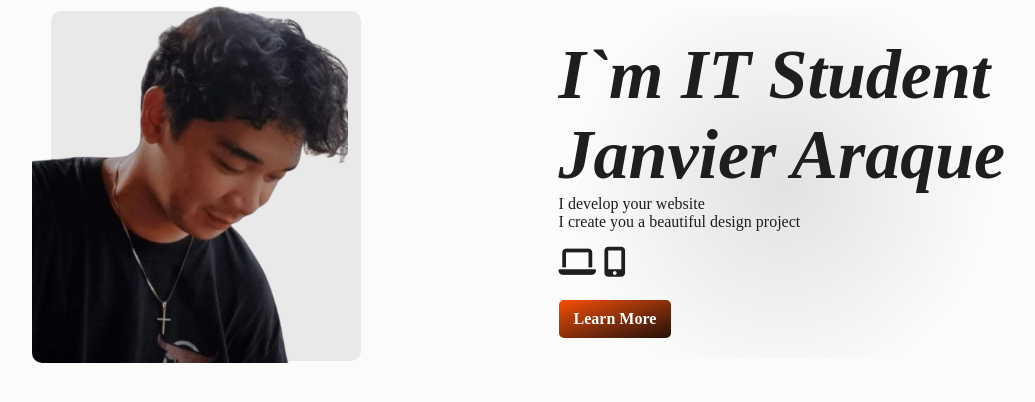
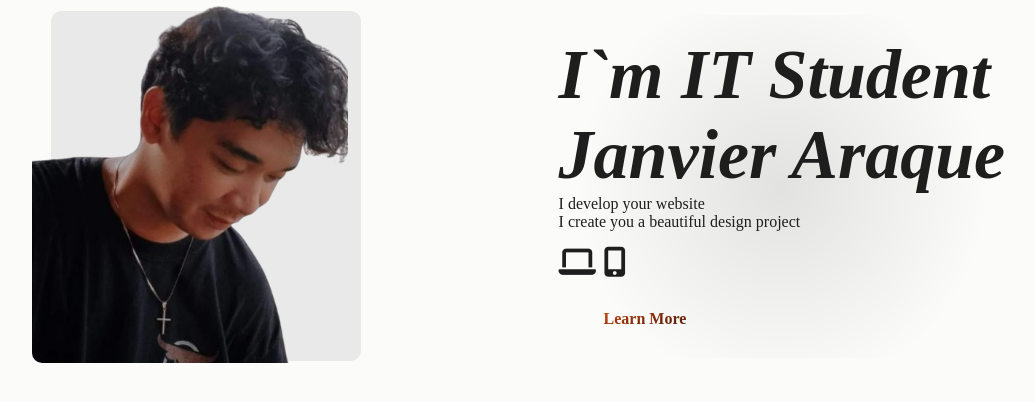
Before and after one commit to mRPy30/portfolio, a PHP site: page / in a window 1280 px wide. Shown: the part 241-643 px from the top of the page, without its empty margins (102-1137 px from the left). Run offline with PHP 8.4, Linux system fonts and the light colour scheme; some web fonts are replaced.

Commit message:
Update style.css

```diff
--- a/style.css
+++ b/style.css
@@ -23,6 +23,9 @@ body {
 
 .darkmode .logo {
   color: var(--darkmodeGradient--);
+  -webkit-background-clip: text;
+  -webkit-text-fill-color: transparent;
+  background-clip: text;
 }
 
 .darkmode h1, .darkmode p {
@@ -43,6 +46,10 @@ body {
 
 .darkmode .button, .btn {
   background: linear-gradient(to right, #f83600, #fd6900, #fe9000, #fdb300, #f9d423);
+  -webkit-background-clip: text;
+  -webkit-text-fill-color: transparent;
+  background-clip: text;
+  margin-left: 30px;
 }
 
 .darkmode .body-content {
```
